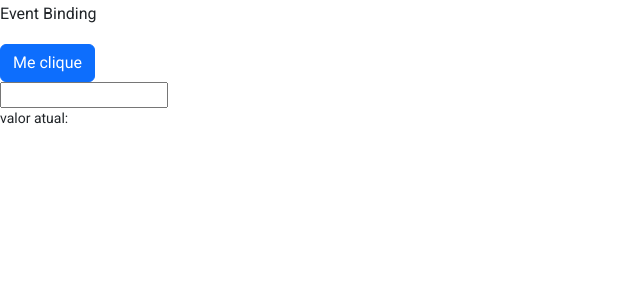
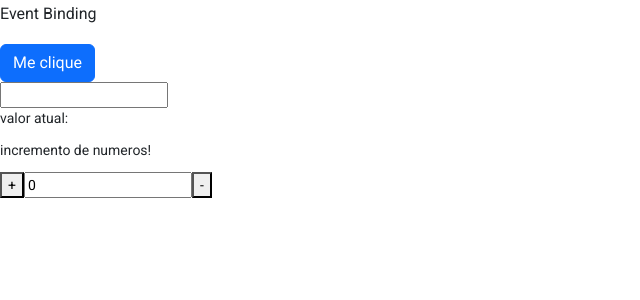
Before and after one commit to arthurvaz18/telaLogin, an Angular app in the folder frontend/: page / in a window 1280 px wide. Shown: the top 300 px of the page, without its empty margins (0-640 px from the left). Built offline with nearby package versions, Linux system fonts and the light colour scheme.

Commit message:
Trabalhando com Input e Output

```diff
--- a/frontend/src/app/app.component.html
+++ b/frontend/src/app/app.component.html
@@ -1 +1,2 @@
 <app-home></app-home>
+<app-curso></app-curso>
--- a/frontend/src/app/app.module.ts
+++ b/frontend/src/app/app.module.ts
@@ -4,13 +4,14 @@ import {BrowserModule} from '@angular/platform-browser';
 import {AppRoutingModule} from './app-routing.module';
 import {AppComponent} from './app.component';
 import {BrowserAnimationsModule} from '@angular/platform-browser/animations';
-import {HomeComponent} from './home/home.component';
 import {FormsModule} from "@angular/forms";
 import {HomeModule} from "./home/home.module";
+import {InputPropertyComponent} from './input-property/input-property.component';
 
 @NgModule({
   declarations: [
     AppComponent,
+    InputPropertyComponent,
   ],
   imports: [
     BrowserModule,
--- /dev/null
+++ b/frontend/src/app/input-property/input-property.component.html
@@ -0,0 +1,7 @@
+<p>incremento de numeros!</p>
+<div>
+  <button (click)="adicao()">+</button>
+  <input type="text" [value]="valor" readonly>
+  <button (click)="diminuir()">-</button>
+
+</div>
--- /dev/null
+++ b/frontend/src/app/input-property/input-property.component.ts
@@ -0,0 +1,23 @@
+import { Component, OnInit } from '@angular/core';
+
+@Component({
+  selector: 'app-curso',
+  templateUrl: './input-property.component.html',
+  styleUrls: ['./input-property.component.scss']
+})
+export class InputPropertyComponent implements OnInit {
+
+  valor: number = 0;
+
+  constructor() { }
+
+  ngOnInit(): void {
+  }
+
+  adicao() {
+    this.valor ++;
+  }
+  diminuir(){
+    this.valor --;
+  }
+}
```
Also changed, not shown: frontend/src/app/input-property/input-property.component.scss (added), 1 other file (tests, documents, lock files or other folders).
